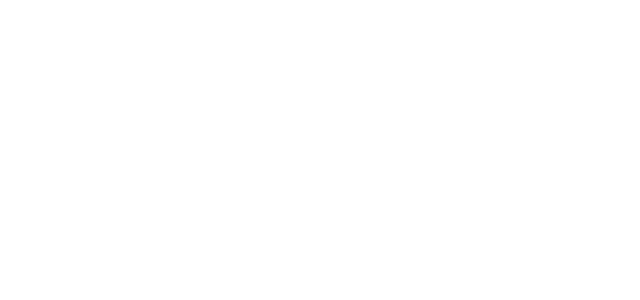
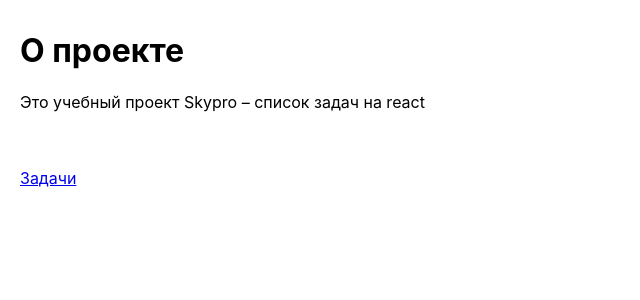
Before and after one commit to uvelmi/webdev-react-hw-todo-app, a React (Create React App) app: page /about in a window 1280 px wide. Before the commit this address had no page. Shown: the top 300 px of the page, without its empty margins (0-640 px from the left). Built offline with nearby package versions, Linux system fonts and the light colour scheme.

Commit message:
add about page

```diff
--- a/src/AppRoutes.jsx
+++ b/src/AppRoutes.jsx
@@ -1,10 +1,12 @@
 import { Route, Routes } from "react-router-dom";
 import TodosPage from "./pages/TodosPage";
+import AboutPage from "./pages/AboutPage";
 
 function AppRoutes() {
   return (
     <Routes>
       <Route path="/" element={<TodosPage></TodosPage>}></Route>
+      <Route path="/about" element={<AboutPage></AboutPage>}></Route>
     </Routes>
   );
 }
--- a/src/components/AddTodoForm.jsx
+++ b/src/components/AddTodoForm.jsx
@@ -26,6 +26,7 @@
 
   return (
     <div>
+      <h3>Добавить задачу</h3>
       <input
         value={newTodoText}
         onChange={(event) => {
--- /dev/null
+++ b/src/pages/AboutPage.jsx
@@ -0,0 +1,13 @@
+import { Link } from "react-router-dom";
+
+export default function AboutPage() {
+  return (
+    <div className="page">
+      <h1>О проекте</h1>
+      <p>Это учебный проект Skypro – список задач на react</p>
+      <br />
+      <br />
+      <Link to="/">Задачи</Link>
+    </div>
+  );
+}
--- a/src/pages/TodosPage.jsx
+++ b/src/pages/TodosPage.jsx
@@ -1,6 +1,7 @@
 import { useEffect, useState } from "react";
 import { AddTodoForm } from "../components/AddTodoForm";
 import { getTodos } from "../api";
+import { Link } from "react-router-dom";
 
 export default function TodosPage() {
   const [todos, setTodos] = useState([
@@ -26,6 +27,10 @@
       </ul>
 
       <AddTodoForm todos={todos} setTodos={setTodos} />
+
+      <br />
+      <br />
+      <Link to="/about">О проекте</Link>
     </div>
   );
 }
```
